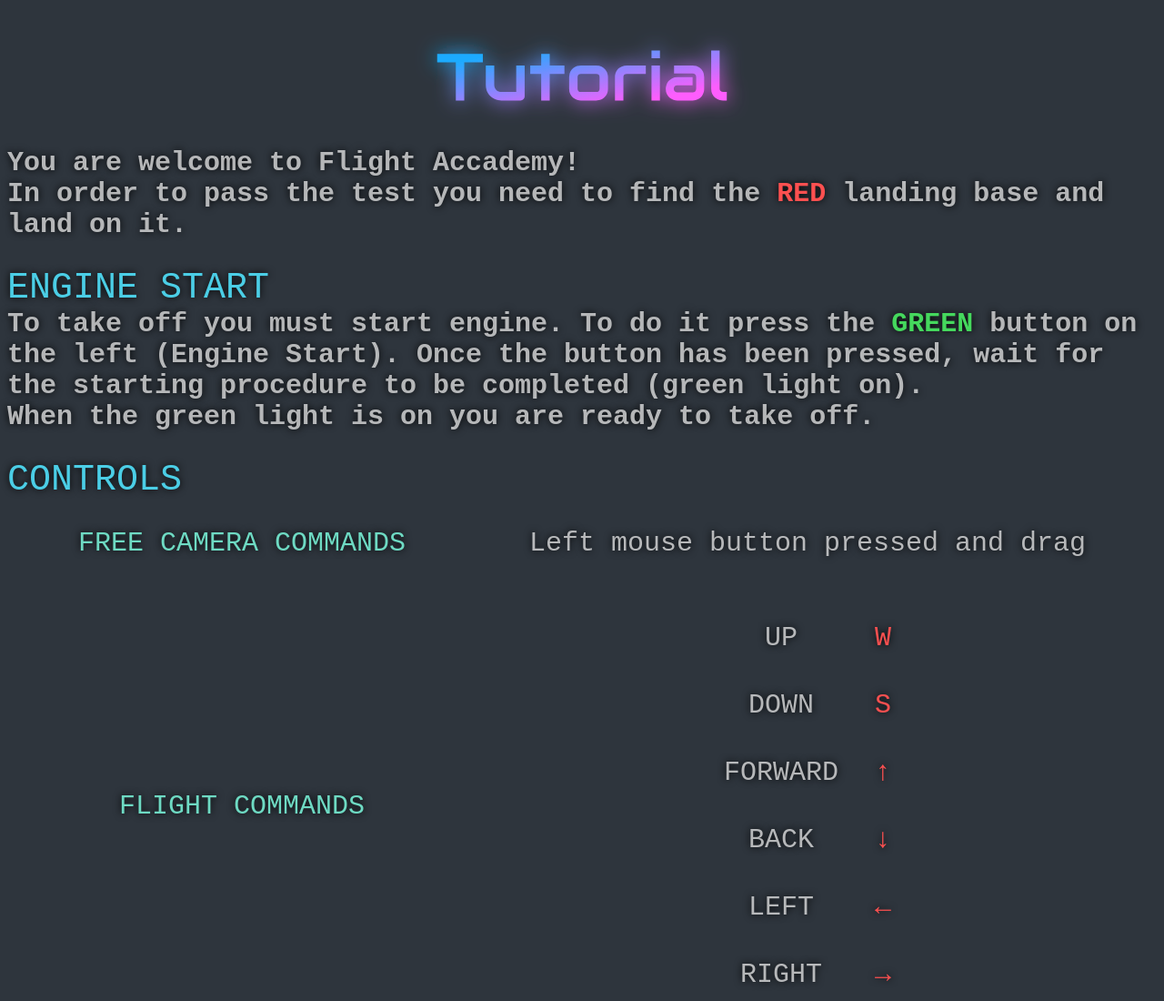
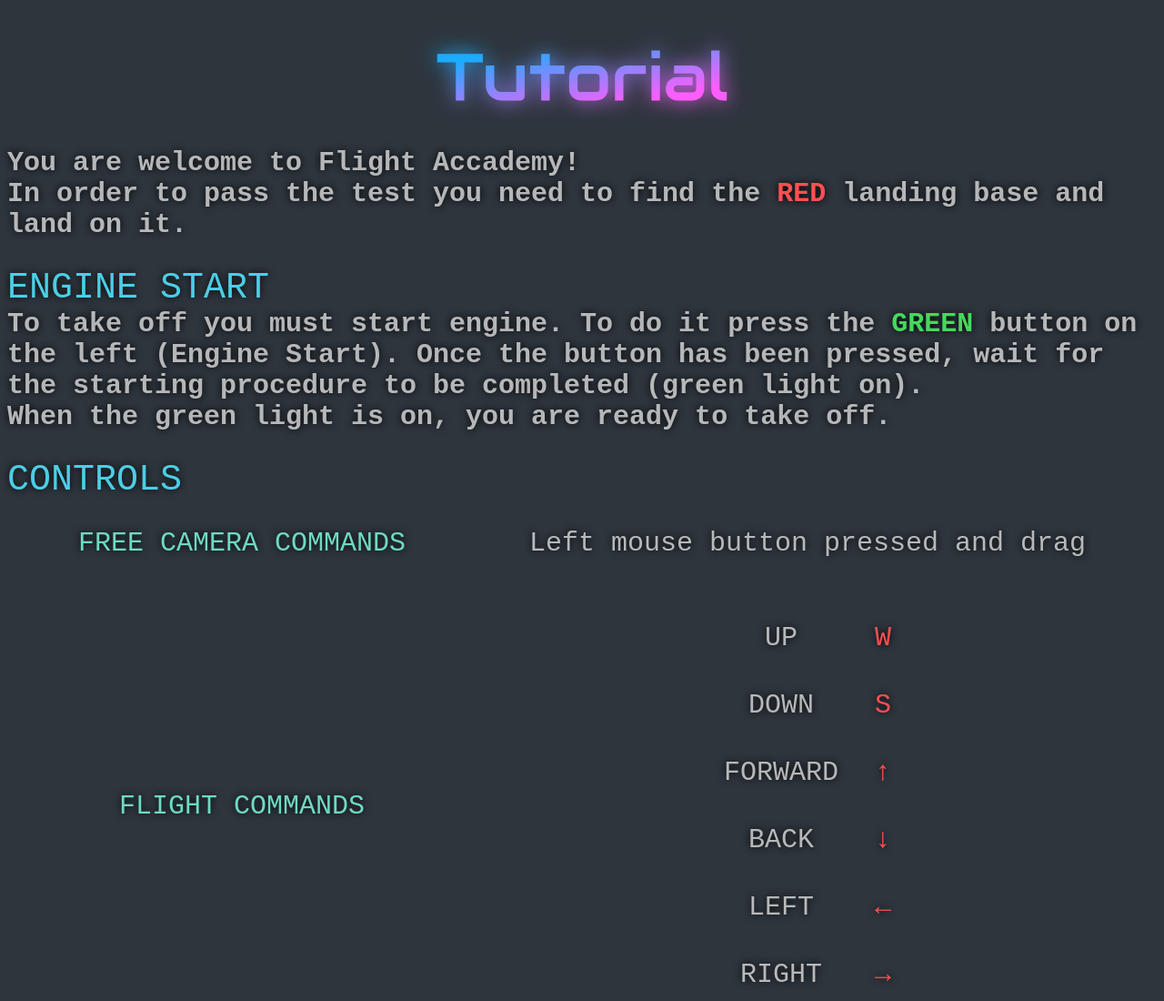
Before and after one commit to SapienzaInteractiveGraphicsCourse/final-project-eb-team, a plain HTML site: page Project/tutorial.html in a window 1280 px wide. Shown: the top 1100 px of the page at 91% size. Drawn offline with Linux system fonts and the light colour scheme.

Commit message:
Text correction

```diff
--- a/Project/tutorial.html
+++ b/Project/tutorial.html
@@ -87,7 +87,7 @@
                     procedure to be completed (green light on).
                 </div>
                 <div class="text">
-                    When the green light is on you are ready to take off.
+                    When the green light is on, you are ready to take off.
                 </div>
             </div>
 
```
